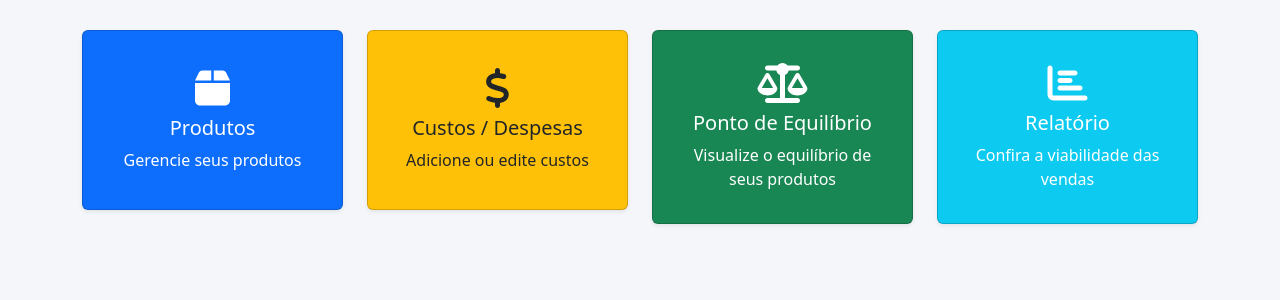
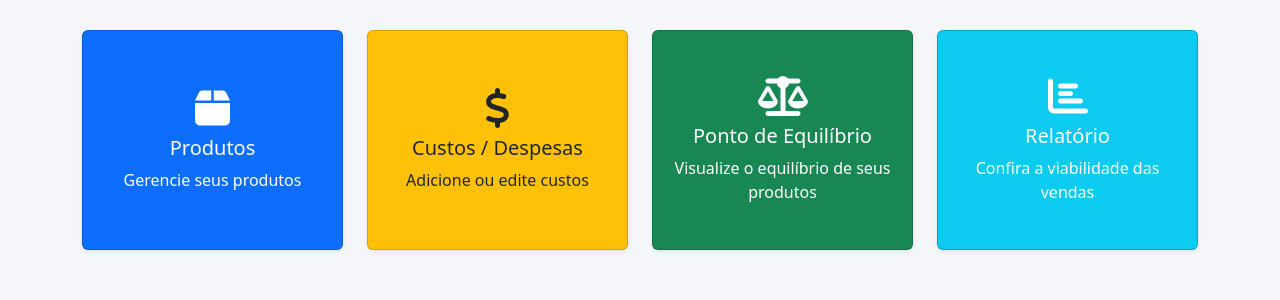
Before and after one commit to Sistematico654/sistema-financeiro, a PHP site: page /dashboard.php in a window 1280 px wide. Shown: the part 61-361 px from the top of the page. Run offline with PHP 8.4, Linux system fonts and the light colour scheme; the visitor is signed in with stand-in values (Sample User, id 1).

Commit message:
otimizando o visual  do sistema

```diff
--- a/dashboard.php
+++ b/dashboard.php
@@ -1,7 +1,7 @@
 <?php
 require_once "conexao.php";
 protegerPagina();
-$nomeUsuario = $_SESSION['usuario_nome'] ?? "Usuário"; // Assumindo que você salvou o nome na sessão
+$nomeUsuario = $_SESSION['usuario_nome'] ?? "Usuário";
 ?>
 
 <!DOCTYPE html>
@@ -18,10 +18,12 @@ $nomeUsuario = $_SESSION['usuario_nome'] ?? "Usuário"; // Assumindo que você s
     .card-dashboard {
         transition: transform 0.2s;
         cursor: pointer;
-        min-height: 180px;
+        min-height: 220px; /* Garante altura uniforme */
         display: flex;
         flex-direction: column;
         justify-content: center;
+        align-items: center;
+        text-align: center;
     }
     .card-dashboard:hover {
         transform: translateY(-5px);
@@ -40,6 +42,9 @@ $nomeUsuario = $_SESSION['usuario_nome'] ?? "Usuário"; // Assumindo que você s
         font-size: 0.9rem;
         padding: 0.3rem 0.8rem;
     }
+    .card-body p {
+        margin: 0;
+    }
 </style>
 </head>
 <body>
@@ -55,9 +60,9 @@ $nomeUsuario = $_SESSION['usuario_nome'] ?? "Usuário"; // Assumindo que você s
 
         <!-- Produtos -->
         <div class="col-md-3">
-            <a href="produtos.php" class="text-decoration-none text-dark">
-                <div class="card card-dashboard shadow-sm text-center p-3 bg-primary text-white">
-                    <div class="card-body d-flex flex-column justify-content-center">
+            <a href="produtos.php" class="text-decoration-none text-dark h-100">
+                <div class="card card-dashboard shadow-sm bg-primary text-white w-100 h-100">
+                    <div class="card-body d-flex flex-column justify-content-center align-items-center">
                         <i class="fas fa-box card-icon mb-2"></i>
                         <h5 class="card-title">Produtos</h5>
                         <p class="card-text">Gerencie seus produtos</p>
@@ -68,9 +73,9 @@ $nomeUsuario = $_SESSION['usuario_nome'] ?? "Usuário"; // Assumindo que você s
 
         <!-- Custos -->
         <div class="col-md-3">
-            <a href="custos.php" class="text-decoration-none text-dark">
-                <div class="card card-dashboard shadow-sm text-center p-3 bg-warning text-dark">
-                    <div class="card-body d-flex flex-column justify-content-center">
+            <a href="custos.php" class="text-decoration-none text-dark h-100">
+                <div class="card card-dashboard shadow-sm bg-warning text-dark w-100 h-100">
+                    <div class="card-body d-flex flex-column justify-content-center align-items-center">
                         <i class="fas fa-dollar-sign card-icon mb-2"></i>
                         <h5 class="card-title">Custos / Despesas</h5>
                         <p class="card-text">Adicione ou edite custos</p>
@@ -81,9 +86,9 @@ $nomeUsuario = $_SESSION['usuario_nome'] ?? "Usuário"; // Assumindo que você s
 
         <!-- Ponto de Equilíbrio -->
         <div class="col-md-3">
-            <a href="ponto.php" class="text-decoration-none text-dark">
-                <div class="card card-dashboard shadow-sm text-center p-3 bg-success text-white">
-                    <div class="card-body d-flex flex-column justify-content-center">
+            <a href="ponto.php" class="text-decoration-none text-dark h-100">
+                <div class="card card-dashboard shadow-sm bg-success text-white w-100 h-100">
+                    <div class="card-body d-flex flex-column justify-content-center align-items-center">
                         <i class="fas fa-balance-scale card-icon mb-2"></i>
                         <h5 class="card-title">Ponto de Equilíbrio</h5>
                         <p class="card-text">Visualize o equilíbrio de seus produtos</p>
@@ -94,9 +99,9 @@ $nomeUsuario = $_SESSION['usuario_nome'] ?? "Usuário"; // Assumindo que você s
 
         <!-- Relatório -->
         <div class="col-md-3">
-            <a href="relatorio.php" class="text-decoration-none text-dark">
-                <div class="card card-dashboard shadow-sm text-center p-3 bg-info text-white">
-                    <div class="card-body d-flex flex-column justify-content-center">
+            <a href="relatorio.php" class="text-decoration-none text-dark h-100">
+                <div class="card card-dashboard shadow-sm bg-info text-white w-100 h-100">
+                    <div class="card-body d-flex flex-column justify-content-center align-items-center">
                         <i class="fas fa-chart-bar card-icon mb-2"></i>
                         <h5 class="card-title">Relatório</h5>
                         <p class="card-text">Confira a viabilidade das vendas</p>
```
Also changed, not shown: custos.php (+11 -22 lines), ponto.php (+19 -32 lines), produtos.php (+8 -7 lines), relatorio.php (+5 -4 lines).
